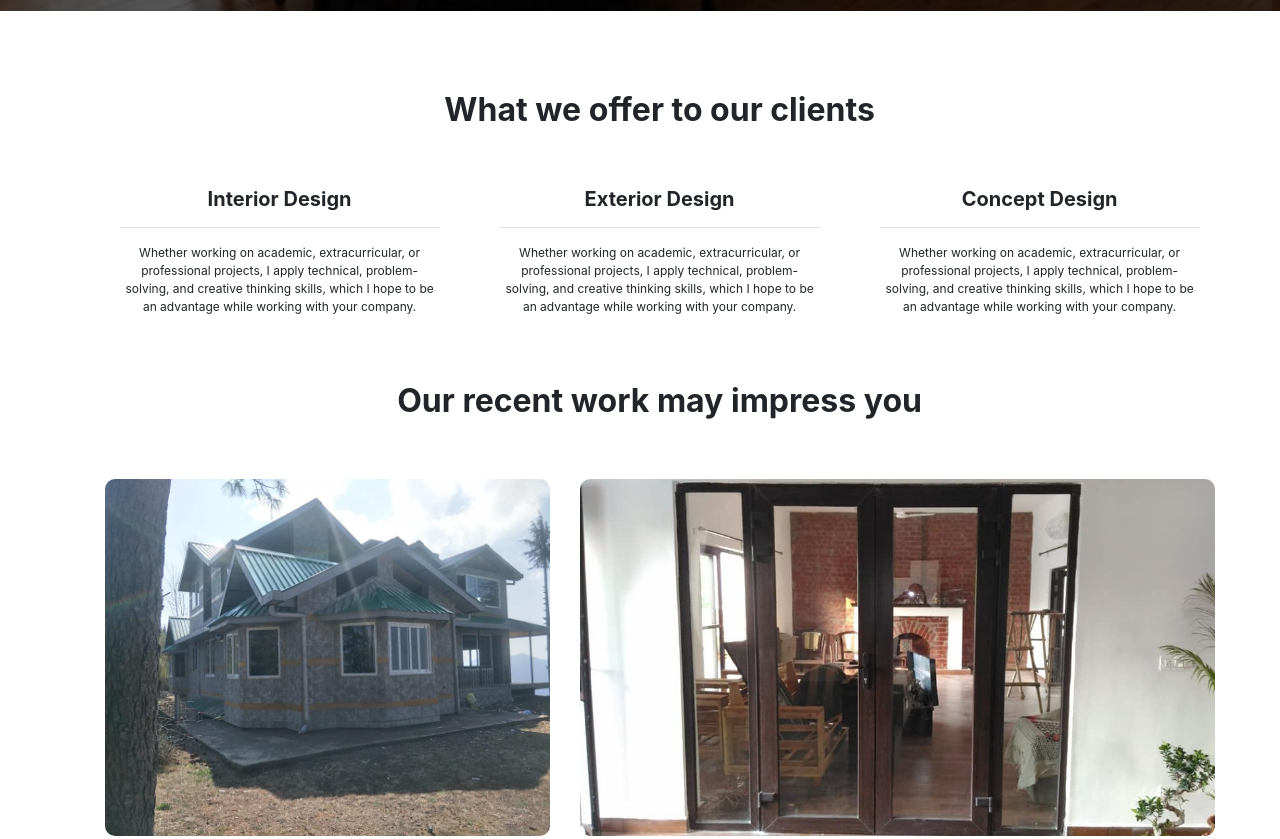
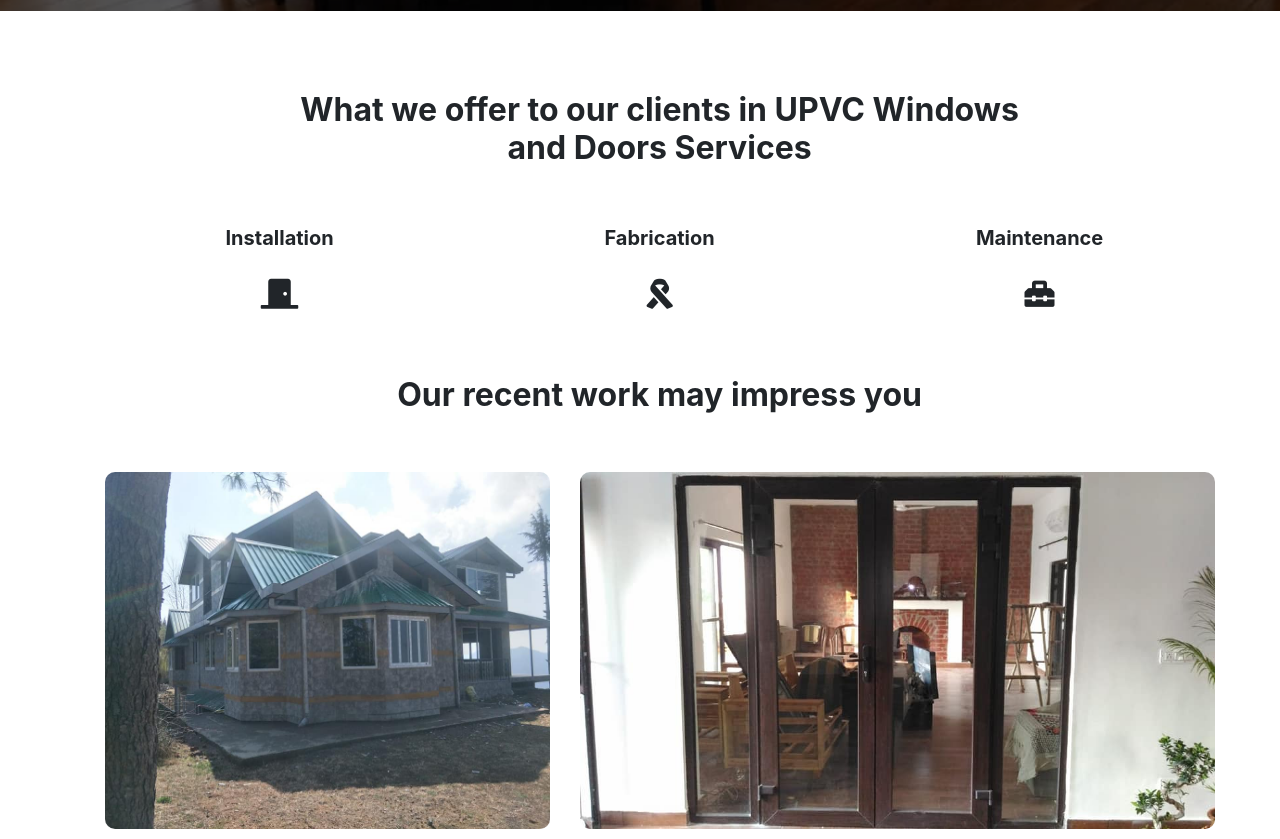
Before and after one commit to rameshbisht/rameshbisht.github.io, a plain HTML site: page index.html in a window 1280 px wide. Shown: the part 789-1628 px from the top of the page. Drawn offline with nearby package versions, Linux system fonts and the light colour scheme.

Commit message:
Made few fixes

```diff
--- a/index.html
+++ b/index.html
@@ -81,41 +81,32 @@
             <div class="row">
                 <div class="col-sm-2"></div>
                 <div class="col-sm-8 text-center">
-                    <h2 style="font-weight:bold">What we offer to our clients</h2>
+                    <h2 style="font-weight:bold">What we offer to our clients in UPVC Windows and Doors Services</h2>
                 </div>
             </div>
             <div class="row text-center" style="margin-top:20px">
                 <div class="col-sm-4 colA">
-                    <h5 style="font-weight:bold">Interior Design</h5>
-                    <hr />
-                    <p style="font-size:12px">
-                        Whether working on academic, extracurricular, or professional projects, I apply technical,
-                        problem-solving, and creative thinking skills, which I hope to be an advantage while working
-                        with
-                        your
-                        company.
+                    <h5 style="font-weight:bold">Installation</h5>
+                    <br />
+                    <p style="font-size:12px;text-align: center">
+                        <i class="fa fa-door-closed" aria-hidden="true" style="font-size:30px"></i>
+                        <br />
                     </p>
                 </div>
                 <div class="col-sm-4 colA">
-                    <h5 style="font-weight:bold">Exterior Design</h5>
-                    <hr />
-                    <p style="font-size:12px">
-                        Whether working on academic, extracurricular, or professional projects, I apply technical,
-                        problem-solving, and creative thinking skills, which I hope to be an advantage while working
-                        with
-                        your
-                        company.
+                    <h5 style="font-weight:bold">Fabrication </h5>
+                    <br />
+                    <p style="font-size:12px;text-align: center">
+                        <i class="fas fa-ribbon" style="font-size:30px"></i>
+                        <br />
                     </p>
                 </div>
                 <div class="col-sm-4 colA">
-                    <h5 style="font-weight:bold">Concept Design</h5>
-                    <hr />
-                    <p style="font-size:12px">
-                        Whether working on academic, extracurricular, or professional projects, I apply technical,
-                        problem-solving, and creative thinking skills, which I hope to be an advantage while working
-                        with
-                        your
-                        company.
+                    <h5 style="font-weight:bold">Maintenance</h5>
+                    <br />
+                    <p style="font-size:12px;text-align: center">
+                        <i class="fas fa-toolbox    " style="font-size:30px"></i>
+                        <br />
                     </p>
                 </div>
             </div>
@@ -289,19 +280,34 @@
                         making your place more comfortable for you by provinding a class UPVC service.
                     </p>
                 </div>
-                <div class="col-sm-4 colA" id='contE'>
+                <div class="col-sm-4 colA" id='contE' style="line-height:25px">
                     <h5 style="font-weight:bold">Contact Us</h5>
                     <br />
                     <i class="fa fa-envelope" aria-hidden="true"></i>&emsp;<a href="https://mail.google.com/mail/?view=cm&fs=1&to=perfectwindowssolution@gmail.com"
                         target="_blank" class="link_b">perfectwindowssolution@gmail.com</a>
                     <br />
-                    <i class="fa fa-user" aria-hidden="true"></i>&emsp;Ramesh Singh
-                    &emsp;
-                    <i class="fa fa-phone" aria-hidden="true"></i>&emsp;+91-7009490093
-                    <br />
-                    <i class="fa fa-user" aria-hidden="true"></i>&emsp;Mohan Singh
-                    &nbsp;&nbsp;&emsp;
-                    <i class="fa fa-phone" aria-hidden="true"></i>&emsp;+91-9872563618
+                    <div style="float:left;">
+                        <i class="fa fa-user" aria-hidden="true"></i>&emsp;Ramesh Singh
+                        <br />
+                        <i class="fa fa-user" aria-hidden="true"></i>&emsp;Mohan Singh
+                    </div>
+                    <div style="float:left;clear:right;margin-left: 10px;">
+                        <i class="fa fa-phone" aria-hidden="true"></i>&emsp;+91-7009490093
+                        <br />
+                        <i class="fa fa-phone" aria-hidden="true"></i>&emsp;+91-9872563618
+                    </div>
+                    <div style="clear:left">
+                        <div style="float:left">
+                            <i class="fa fa-map-marker" aria-hidden="true"></i>
+                        </div>
+                        <div style="float:left;margin-left: 10px">
+                            <b>Showroom Address</b><br />
+                            Perfect Windows Solutions,<br />
+                            Near PWD Workshop,<br />
+                            Shamshi Kullu,<br />
+                            Himachal-175126
+                        </div>
+                    </div>
                 </div>
                 <div class="col-sm-3 colA">
                     <h5 style="font-weight:bold">Follow Us</h5>
```
